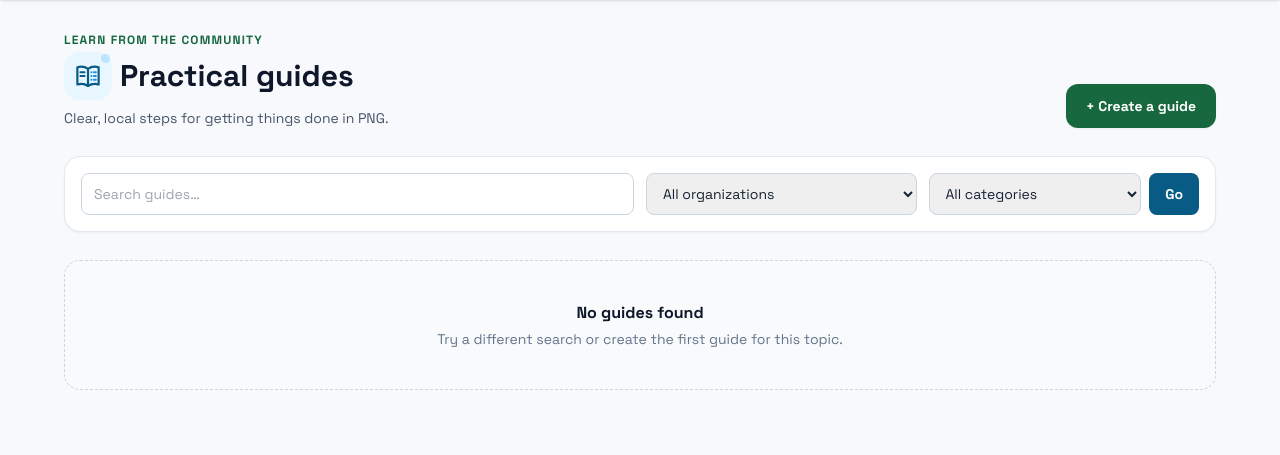
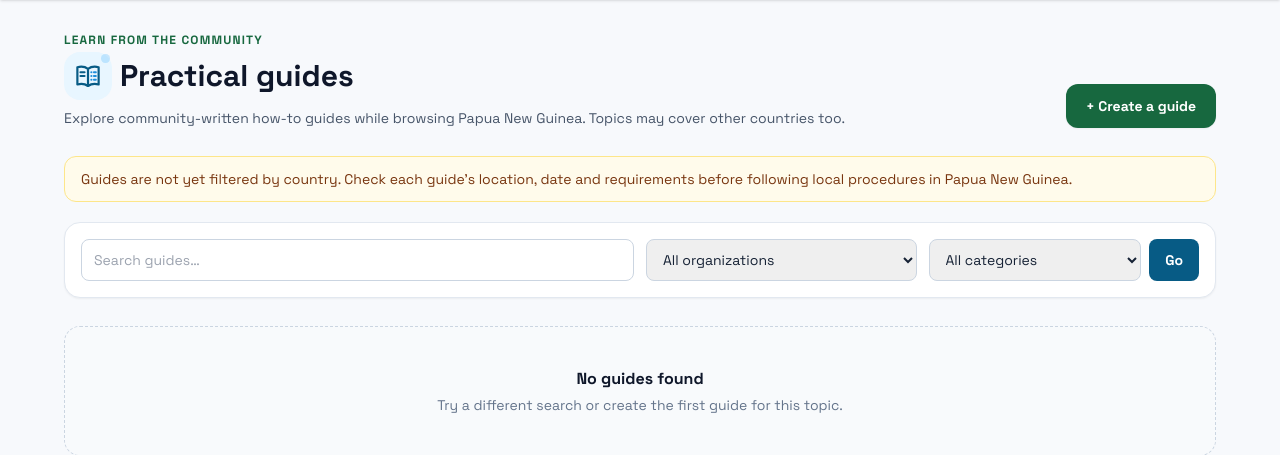
Before and after one commit to Roderick47/wikonomi-v2, a Django app: page /guides/ in a window 1280 px wide. Shown: the part 64-519 px from the top of the page. Run offline with Django 5.2, Linux system fonts and the light colour scheme; data that the repository does not hold is empty; parts of the project's set-up code (start-up, migrations or seed data) failed here and were passed over; some libraries are stand-ins or nearby versions.

Commit message:
Make Guides, onboarding and sharing copy aware of the active country

```diff
--- a/wikonomi/core/static/js/onboarding.js
+++ b/wikonomi/core/static/js/onboarding.js
@@ -19,6 +19,11 @@
         const legacySeenKey = 'wikonomi_onboarding_seen_v1';
         const progressKey = 'wikonomi_interactive_tour_v1';
         const isAuthenticated = root.dataset.authenticated === 'true';
+        const marketName = root.dataset.marketName || 'your country';
+        const marketCurrency = root.dataset.marketCurrency || '';
+        const currencyGuidance = marketCurrency
+            ? 'The currency normally defaults to ' + marketCurrency + ' in ' + marketName + '.'
+            : 'Use the currency shown at the shop.';
         const page = document.querySelector('#search-form') ? 'search'
             : document.querySelector('form[data-form-kind="price"]') ? 'record' : 'other';
         root.classList.toggle('wk-tour-home', page === 'search');
@@ -65,7 +70,7 @@
                 {
                     target: '#id_price',
                     title: 'Enter the price',
-                    body: 'Enter the amount you actually saw. Check the currency, which normally defaults to PNG kina (PGK).',
+                    body: 'Enter the amount you actually saw. Check the currency. ' + currencyGuidance,
                     hint: 'Enter the price, then continue.'
                 },
                 {
--- a/wikonomi/core/templates/base.html
+++ b/wikonomi/core/templates/base.html
@@ -18,7 +18,7 @@
     <meta property="og:image:type" content="image/jpeg">
     <meta property="og:image:width" content="1200">
     <meta property="og:image:height" content="630">
-    <meta property="og:locale" content="en_PG">
+    <meta property="og:locale" content="en_{{ market.code }}">
     <meta name="twitter:card" content="summary_large_image">
     <meta name="twitter:site" content="@wikonomi">
     <meta name="twitter:title" content="{{ default_title }}">
@@ -336,7 +336,7 @@
                     </div>
                 </div>`;
 
-            overlay.querySelector('[data-share-heading]').textContent = kind === 'platform' ? 'Share Wikonomi 🇵🇬' : 'Share this ' + subject + ' ↗';
+            overlay.querySelector('[data-share-heading]').textContent = kind === 'platform' ? 'Share Wikonomi' : 'Share this ' + subject + ' ↗';
             const field = overlay.querySelector('[data-share-text]');
             const nativeButton = overlay.querySelector('[data-share-native]');
             const whatsappLink = overlay.querySelector('[data-share-whatsapp]');
--- a/wikonomi/core/templates/includes/_onboarding.html
+++ b/wikonomi/core/templates/includes/_onboarding.html
@@ -3,6 +3,8 @@
      data-authenticated="{{ user.is_authenticated|yesno:'true,false' }}"
      data-update-url="{% if user.is_authenticated %}{% url 'update_onboarding' %}{% endif %}"
      data-invite-eligible="{% if request.resolver_match.url_name == 'home' %}{% if user.is_authenticated %}{% if not user.profile.onboarding_completed_at and not user.profile.onboarding_dismissed_at %}true{% else %}false{% endif %}{% else %}true{% endif %}{% else %}false{% endif %}"
+     data-market-name="{{ market.name }}"
+     data-market-currency="{{ market.currency }}"
      data-home-url="{% url 'home' %}"
      data-price-url="{% url 'add_price' %}">
     <form hidden aria-hidden="true">{% csrf_token %}</form>
--- a/wikonomi/guides/templates/guides/_guide_fields.html
+++ b/wikonomi/guides/templates/guides/_guide_fields.html
@@ -4,7 +4,7 @@
     <span class="guide-form-number">1</span>
     <div class="min-w-0 flex-1">
         <label for="{{ form.title.id_for_label }}" class="guide-form-label">What is this guide about? <span aria-hidden="true">*</span></label>
-        <p class="guide-form-help">Use a clear title that begins with an action, such as “How to apply for a PNG passport”.</p>
+        <p class="guide-form-help">Use a clear title that begins with an action. For country-specific steps, include the place — for example, “How to register a business in {{ market.name }}”.</p>
         <div class="mt-4">{{ form.title }}</div>{{ form.title.errors }}
     </div>
 </section>
--- a/wikonomi/guides/templates/guides/detail.html
+++ b/wikonomi/guides/templates/guides/detail.html
@@ -16,8 +16,8 @@
 <meta property="og:image:type" content="image/jpeg">
 <meta property="og:image:width" content="1200">
 <meta property="og:image:height" content="630">
-<meta property="og:image:alt" content="{% if guide.photo %}Cover image for {{ guide.title }}{% else %}Wikonomi — Your local guide to PNG{% endif %}">
-<meta property="og:locale" content="en_PG">
+<meta property="og:image:alt" content="{% if guide.photo %}Cover image for {{ guide.title }}{% else %}Wikonomi — Community guides{% endif %}">
+<meta property="og:locale" content="en_US">
 <meta name="twitter:card" content="summary_large_image">
 <meta name="twitter:title" content="{{ guide.title }} — Wikonomi Guides">
 <meta name="twitter:description" content="{% if guide.marked_for_deletion %}This guide has been flagged for review. Check the details before relying on it.{% elif guide.summary %}{{ guide.summary|striptags|truncatechars:180 }}{% else %}Explore practical steps and local tips for {{ guide.title }} on Wikonomi.{% endif %}">
@@ -41,6 +41,7 @@
             </p>
         </div>
     </div>
+    <p class="mb-5 rounded-xl border border-amber-200 bg-amber-50 px-4 py-3 text-sm text-amber-900" role="note">You are browsing Wikonomi for {{ market.name }}. This guide has not been verified for your country. Check its location, dates and official requirements before acting on country-specific instructions.</p>
     {% if guide.summary %}<div class="prose prose-sm max-w-none text-gray-700 mb-4">{{ guide.summary|guide_markdown }}</div>{% endif %}
     {% if guide.photo %}<img src="{{ guide.photo.url }}" alt="{{ guide.title }}" class="mb-6 aspect-[16/8] w-full rounded-2xl border border-slate-200 object-cover">{% endif %}
     {% if guide.forked_from %}<p class="text-xs text-gray-400 mb-4">Forked from <a href="{% url 'guides:detail' guide.forked_from.slug %}" class="text-brand-blueDark hover:underline">{{ guide.forked_from.title }}</a></p>{% endif %}
--- a/wikonomi/guides/templates/guides/edit.html
+++ b/wikonomi/guides/templates/guides/edit.html
@@ -10,7 +10,7 @@
             <div class="px-5 py-6 sm:px-8">
                 <p class="text-xs font-bold uppercase tracking-widest text-brand-purple">Editing guide</p>
                 <h1 class="mt-2 text-2xl font-extrabold tracking-tight text-slate-900">{{ guide.title }}</h1>
-                <p class="mt-2 text-sm text-slate-600">Make your changes below. Existing information is already filled in.</p>
+                <p class="mt-2 text-sm text-slate-600">Make your changes below. Existing information is already filled in. If the steps depend on local rules, clarify which country or city they apply to.</p>
                 <p class="mt-4 text-xs text-slate-400" data-draft-status>Changes are saved on this device as you type.</p>
             </div>
         </div>
--- a/wikonomi/guides/templates/guides/guide_create.html
+++ b/wikonomi/guides/templates/guides/guide_create.html
@@ -10,7 +10,7 @@
             <div class="px-5 py-6 sm:px-8">
                 <p class="text-xs font-bold uppercase tracking-widest text-brand-greenDark">Wikonomi Guides</p>
                 <h1 class="mt-2 text-3xl font-extrabold tracking-tight text-slate-900">Create a practical guide</h1>
-                <p class="mt-2 max-w-2xl text-sm leading-6 text-slate-600">Share clear, useful instructions that help people get something done in Papua New Guinea.</p>
+                <p class="mt-2 max-w-2xl text-sm leading-6 text-slate-600">Share practical instructions that people can use in {{ market.name }} or elsewhere. If the steps depend on local law, fees or offices, clearly name the country and place they apply to.</p>
                 {% if source_business %}
                 <p class="mt-4 inline-flex rounded-full bg-brand-purple/10 px-3 py-1.5 text-xs font-bold text-brand-purple">Creating for {{ source_business.name }}</p>
                 {% endif %}
--- a/wikonomi/guides/templates/guides/guide_list.html
+++ b/wikonomi/guides/templates/guides/guide_list.html
@@ -3,9 +3,10 @@
 {% block content %}
 <div class="mx-auto max-w-6xl">
     <div class="mb-7 flex flex-col gap-4 sm:flex-row sm:items-end sm:justify-between">
-        <div><p class="text-xs font-bold uppercase tracking-widest text-brand-greenDark">Learn from the community</p><h1 class="mt-1 flex items-center gap-2 text-3xl font-extrabold text-slate-900">{% include "includes/wk_icon.html" with name="guides" intent="blue" size="lg" %}<span>Practical guides</span></h1><p class="mt-2 text-sm text-slate-600">Clear, local steps for getting things done in PNG.</p></div>
+        <div><p class="text-xs font-bold uppercase tracking-widest text-brand-greenDark">Learn from the community</p><h1 class="mt-1 flex items-center gap-2 text-3xl font-extrabold text-slate-900">{% include "includes/wk_icon.html" with name="guides" intent="blue" size="lg" %}<span>Practical guides</span></h1><p class="mt-2 text-sm text-slate-600">Explore community-written how-to guides while browsing {{ market.name }}. Topics may cover other countries too.</p></div>
         <a class="inline-flex items-center justify-center rounded-xl bg-brand-greenDark px-5 py-3 text-sm font-bold text-white shadow-sm hover:bg-brand-greenDark/90" href="{% url 'guides:create' %}">+ Create a guide</a>
     </div>
+    <p class="mb-5 rounded-xl border border-amber-200 bg-amber-50 px-4 py-3 text-sm text-amber-900" role="note">Guides are not yet filtered by country. Check each guide's location, date and requirements before following local procedures in {{ market.name }}.</p>
     <form class="mb-7 grid min-w-0 gap-3 rounded-2xl border border-slate-200 bg-white p-4 shadow-sm sm:grid-cols-4">
         <input type="search" name="q" value="{{ search_query }}" placeholder="Search guides…" class="min-w-0 w-full rounded-lg border border-slate-300 px-3 py-2.5 text-sm focus:border-brand-blue focus:outline-none focus:ring-2 focus:ring-brand-blueDark/20 sm:col-span-2">
         <select name="organization" class="min-w-0 w-full rounded-lg border border-slate-300 px-3 py-2.5 text-sm"><option value="">All organizations</option>{% for org in organizations %}<option value="{{ org.id }}" {% if selected_organization == org.id|stringformat:'s' %}selected{% endif %}>{{ org.name }}</option>{% endfor %}</select>
```
